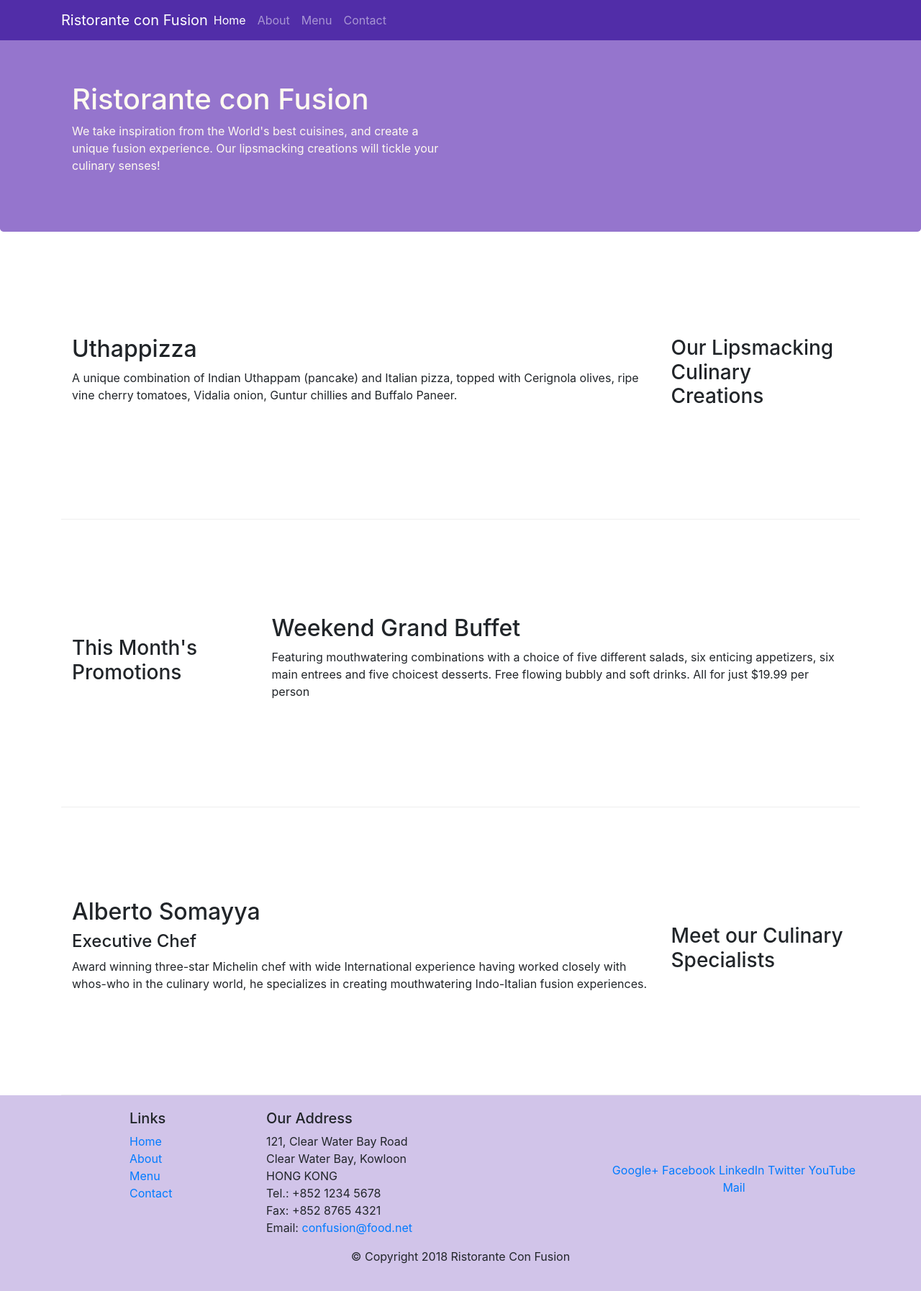
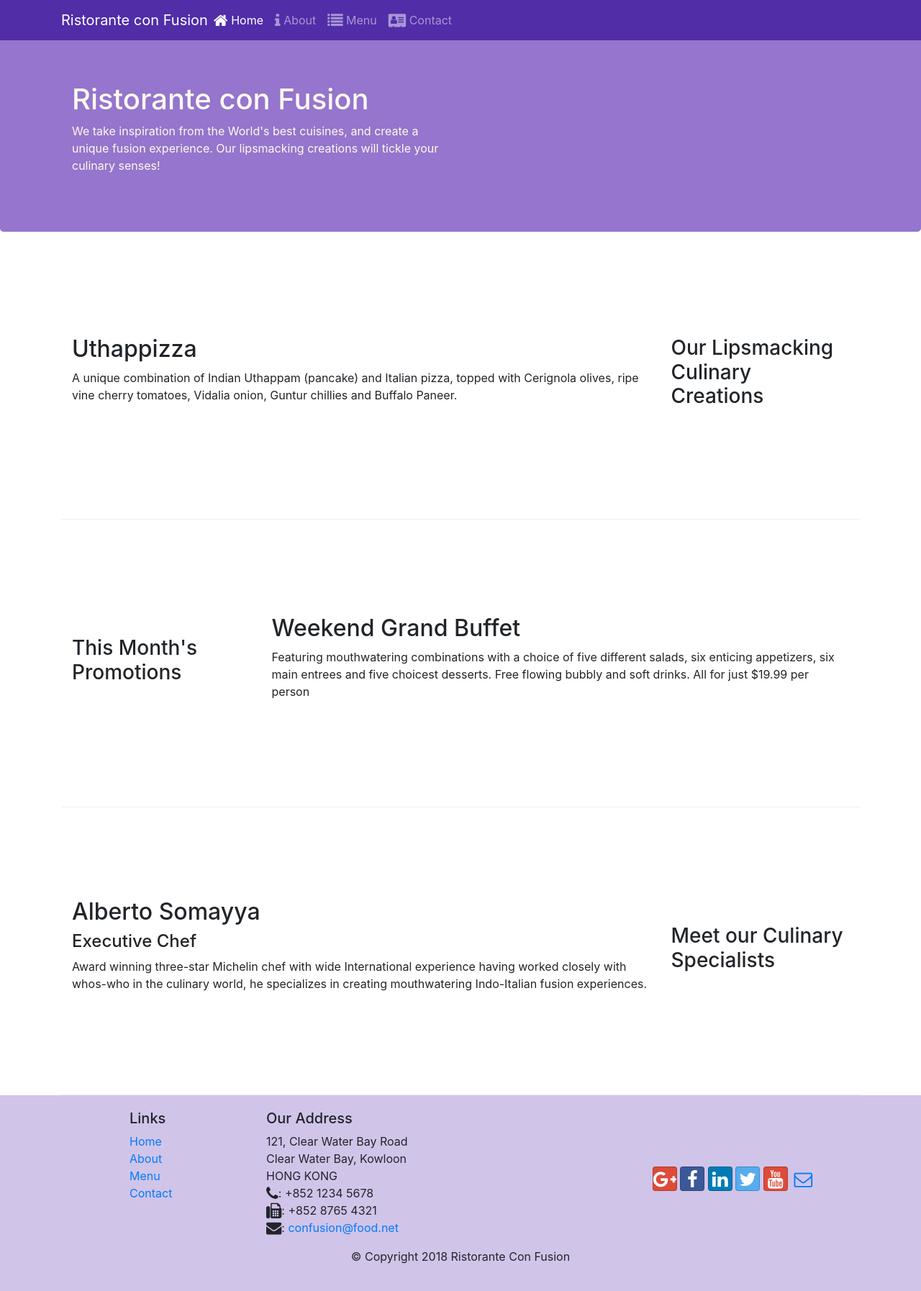
Before and after one commit to Rohit-FSD/BOOTSTRAP4, a website: page index.html in a window 1280 px wide. Shown: the whole page at 72% size. Drawn offline with nearby package versions, Linux system fonts and the light colour scheme.

Commit message:
font icon

```diff
--- a/index.html
+++ b/index.html
@@ -9,6 +9,8 @@
 
         <!-- Bootstrap CSS -->
         <link rel="stylesheet" href="node_modules/bootstrap/dist/css/bootstrap.min.css">
+        <link rel="stylesheet" href="node_modules/font-awesome/css/font-awesome.min.css">
+        <link rel="stylesheet" href="node_modules/bootstrap-social/bootstrap-social.css">
         <link rel="stylesheet" href="css/styles.css">
     <title>Ristorante Con Fusion</title>
 </head>
@@ -22,10 +24,10 @@
             <a class="navbar-brand mr-auto" href="#">Ristorante con Fusion</a>
             <div class="collapse navbar-collapse" id="Navbar">
                 <ul class="navbar-nav mr-auto">
-                    <li class="navbar-item active"><a class="nav-link" href="#">Home</a></li>
-                    <li class="navbar-item"><a class="nav-link" href="./aboutus.html">About</a></li>
-                    <li class="navbar-item"><a class="nav-link" href="#">Menu</a></li>
-                    <li class="navbar-item"><a class="nav-link" href="#">Contact</a></li>
+                    <li class="navbar-item active"><a class="nav-link" href="#"><span class="fa fa-home fa-lg"></span> Home</a></li>
+                    <li class="nav-item"><a class="nav-link" href="./aboutus.html"><span class="fa fa-info fa-lg"></span> About</a></li>
+                    <li class="nav-item"><a class="nav-link" href="#"><span class="fa fa-list fa-lg"></span> Menu</a></li>
+                    <li class="nav-item"><a class="nav-link" href="#"><span class="fa fa-address-card fa-lg"></span> Contact</a></li>
                 </ul>
             </div>
 
@@ -97,20 +99,23 @@
 		              121, Clear Water Bay Road<br>
 		              Clear Water Bay, Kowloon<br>
 		              HONG KONG<br>
-		              Tel.: +852 1234 5678<br>
-		              Fax: +852 8765 4321<br>
-		              Email: <a href="mailto:confusion@food.net">confusion@food.net</a>
+                      <i class="fa fa-phone fa-lg"></i>: +852 1234 5678<br>
+                      <i class="fa fa-fax fa-lg"></i>: +852 8765 4321<br>
+                      <i class="fa fa-envelope fa-lg"></i>:
+                      <a href="mailto:confusion@food.net">confusion@food.net</a>
+
 		           </address>
                 </div>
                 <div class="col-12 col-sm-4 align-self-center">
                     <div class="text-center">
-                        <a href="http://google.com/+">Google+</a>
-                        <a href="http://www.facebook.com/profile.php?id=">Facebook</a>
-                        <a href="http://www.linkedin.com/in/">LinkedIn</a>
-                        <a href="http://twitter.com/">Twitter</a>
-                        <a href="http://youtube.com/">YouTube</a>
-                        <a href="mailto:">Mail</a>
+                        <a class="btn btn-social-icon btn-google" href="http://google.com/+"><i class="fa fa-google-plus"></i></a>
+                        <a class="btn btn-social-icon btn-facebook" href="http://www.facebook.com/profile.php?id="><i class="fa fa-facebook"></i></a>
+                        <a class="btn btn-social-icon btn-linkedin" href="http://www.linkedin.com/in/"><i class="fa fa-linkedin"></i></a>
+                        <a class="btn btn-social-icon btn-twitter" href="http://twitter.com/"><i class="fa fa-twitter"></i></a>
+                        <a class="btn btn-social-icon btn-google" href="http://youtube.com/"><i class="fa fa-youtube"></i></a>
+                        <a class="btn btn-social-icon" href="mailto:"><i class="fa fa-envelope-o"></i></a>
                     </div>
+
                 </div>
            </div>
            <div class="row justify-content-center">
--- a/package.json
+++ b/package.json
@@ -15,6 +15,8 @@
   },
   "dependencies": {
     "bootstrap": "^4.0.0",
+    "bootstrap-social": "^5.1.1",
+    "font-awesome": "^4.7.0",
     "jquery": "^3.3.1",
     "popper.js": "^1.12.9"
   }
```
Also changed, not shown: aboutus.html (+18 -13 lines), 1 other file.
